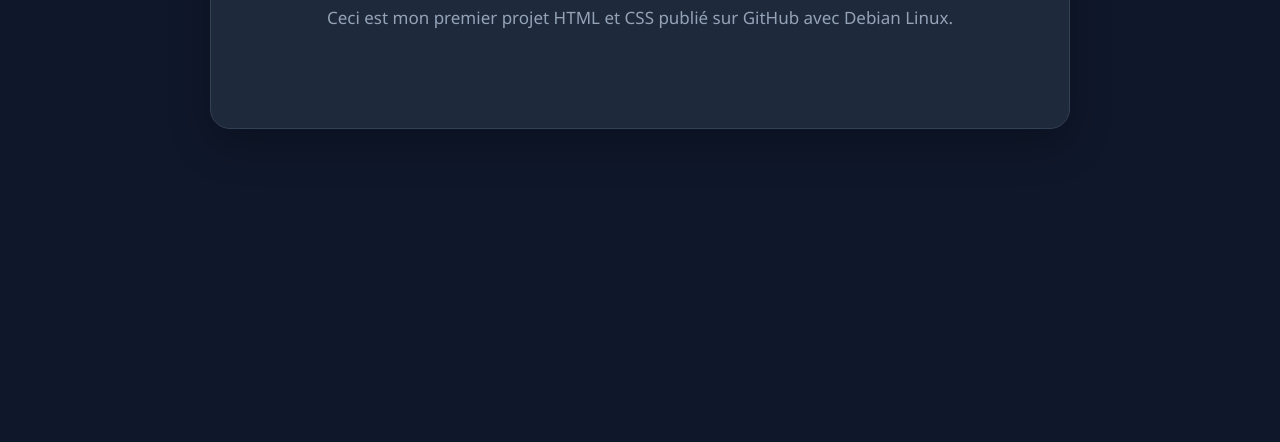
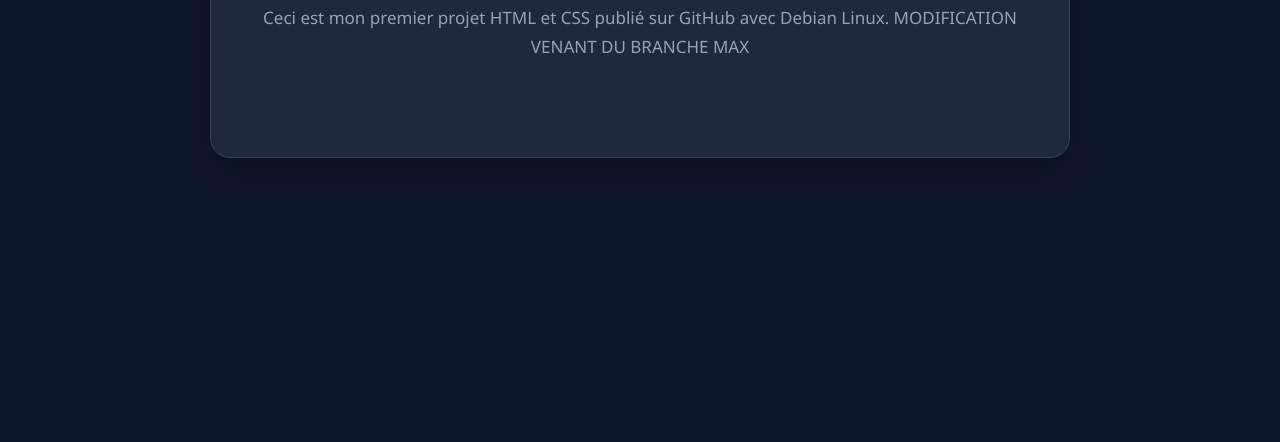
Before and after one commit to Randrianarison-Max/exGIT, a plain HTML site: page index.html in a window 1280 px wide. Shown: the part 358-800 px from the top of the page. Drawn offline with Linux system fonts and the light colour scheme.

Commit message:
Max personalisation

```diff
--- a/index.html
+++ b/index.html
@@ -21,7 +21,8 @@
             <p>
                 Ceci est mon premier projet HTML et CSS
                 publié sur GitHub avec Debian Linux.
-            </p>
+		MODIFICATION VENANT DU BRANCHE MAX
+	    </p>
 
         </div>
     </div>
```
